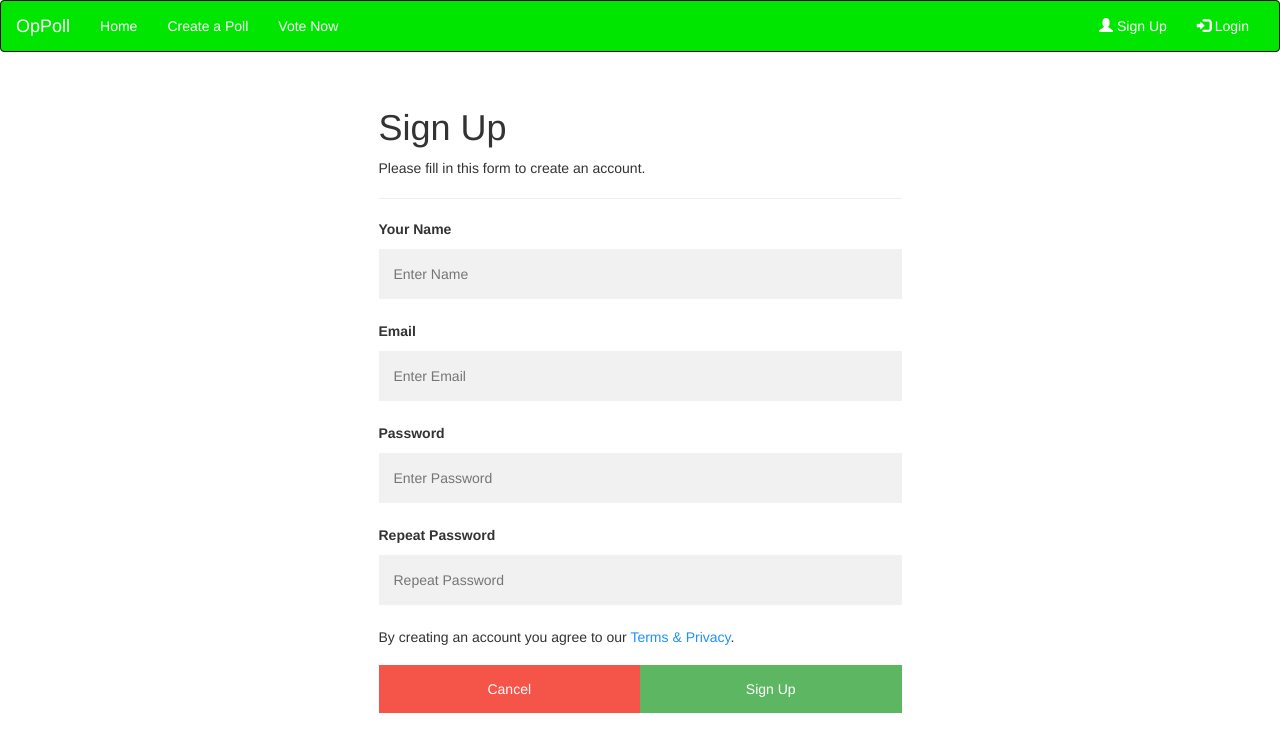
After one commit to kuntalsarkar20/VotingSystem, a CodeIgniter app: page /VotingSystem/signup in a window 1280 px wide. The commit adds this page. Shown: the top 752 px of the page. Run offline with CodeIgniter, Linux system fonts and the light colour scheme.

Commit message:
signup design done

```diff
--- a/application/config/routes.php
+++ b/application/config/routes.php
@@ -2,5 +2,6 @@
 defined('BASEPATH') OR exit('No direct script access allowed');
 
 $route['default_controller'] = 'welcome';
+$route['signup'] = 'signup_controller/index';
 $route['404_override'] = '';
 $route['translate_uri_dashes'] = FALSE;
--- /dev/null
+++ b/application/controllers/signup_controller.php
@@ -0,0 +1,14 @@
+<?php
+defined('BASEPATH') OR exit('No direct script access allowed');
+
+class signup_controller extends CI_Controller {
+
+	public function index()
+	{
+		$data['stylesheet']='signup_login_style.css';
+		$this->load->view('templates/header',$data);
+		$this->load->view('templates/navbar');
+		$this->load->view('signup_login/signup');
+		$this->load->view('templates/footer');
+	}
+}
--- /dev/null
+++ b/application/views/signup_login/signup.php
@@ -0,0 +1,34 @@
+<div class="container">
+  <div class="row">
+    <div class="col-sm-2 col-md-3 col-lg-3"></div>
+    <div class="col-sm-12 col-md-6 col-lg-6">
+      <form>
+        <div class="scontainer">
+          <h1>Sign Up</h1>
+          <p>Please fill in this form to create an account.</p>
+          <hr>
+
+          <label for="email"><b>Your Name</b></label>
+          <input type="text" placeholder="Enter Name" name="email" required>
+
+          <label for="email"><b>Email</b></label>
+          <input type="text" placeholder="Enter Email" name="email" required>
+
+          <label for="psw"><b>Password</b></label>
+          <input type="password" placeholder="Enter Password" name="psw" required>
+
+          <label for="psw-repeat"><b>Repeat Password</b></label>
+          <input type="password" placeholder="Repeat Password" name="psw-repeat" required>
+
+
+          <p>By creating an account you agree to our <a href="#" style="color:dodgerblue">Terms & Privacy</a>.</p>
+
+          <div class="clearfix">
+            <button type="button" class="sbutton cancelbtn">Cancel</button>
+            <button type="submit" class="sbutton signupbtn">Sign Up</button>
+          </div>
+        </div>
+      </form>
+    </div>
+  </div>
+</div>
--- a/application/views/templates/navbar.php
+++ b/application/views/templates/navbar.php
@@ -15,7 +15,7 @@
         <li><a href="#" style="color:white;">Vote Now</a></li>
       </ul>
       <ul class="nav navbar-nav navbar-right">
-        <li><a href="#" style="color:white;"><span class="glyphicon glyphicon-user"></span> Sign Up</a></li>
+        <li><a href="<?php echo base_url() ?>signup" style="color:white;"><span class="glyphicon glyphicon-user"></span> Sign Up</a></li>
         <li><a href="#" style="color:white;"><span class="glyphicon glyphicon-log-in"></span> Login</a></li>
       </ul>
     </div>
--- /dev/null
+++ b/stylesheet/signup_login_style.css
@@ -0,0 +1,69 @@
+body {font-family: Arial, Helvetica, sans-serif;}
+* {box-sizing: border-box}
+
+/* Full-width input fields */
+input[type=text], input[type=password] {
+  width: 100%;
+  padding: 15px;
+  margin: 5px 0 22px 0;
+  display: inline-block;
+  border: none;
+  background: #f1f1f1;
+}
+
+input[type=text]:focus, input[type=password]:focus {
+  background-color: #ddd;
+  outline: none;
+}
+
+hr {
+  border: 1px solid #f1f1f1;
+  margin-bottom: 25px;
+}
+
+/* Set a style for all buttons */
+.sbutton {
+  background-color: #4CAF50;
+  color: white;
+  padding: 14px 20px;
+  margin: 8px 0;
+  border: none;
+  cursor: pointer;
+  width: 100%;
+  opacity: 0.9;
+}
+
+.sbutton:hover {
+  opacity:1;
+}
+
+/* Extra styles for the cancel button */
+.cancelbtn {
+  padding: 14px 20px;
+  background-color: #f44336;
+}
+
+/* Float cancel and signup buttons and add an equal width */
+.cancelbtn, .signupbtn {
+  float: left;
+  width: 50%;
+}
+
+/* Add padding to container elements */
+.scontainer {
+  padding: 16px;
+}
+
+/* Clear floats */
+.clearfix::after {
+  content: "";
+  clear: both;
+  display: table;
+}
+
+/* Change styles for cancel button and signup button on extra small screens */
+@media screen and (max-width: 300px) {
+  .cancelbtn, .signupbtn {
+     width: 100%;
+  }
+}
```
